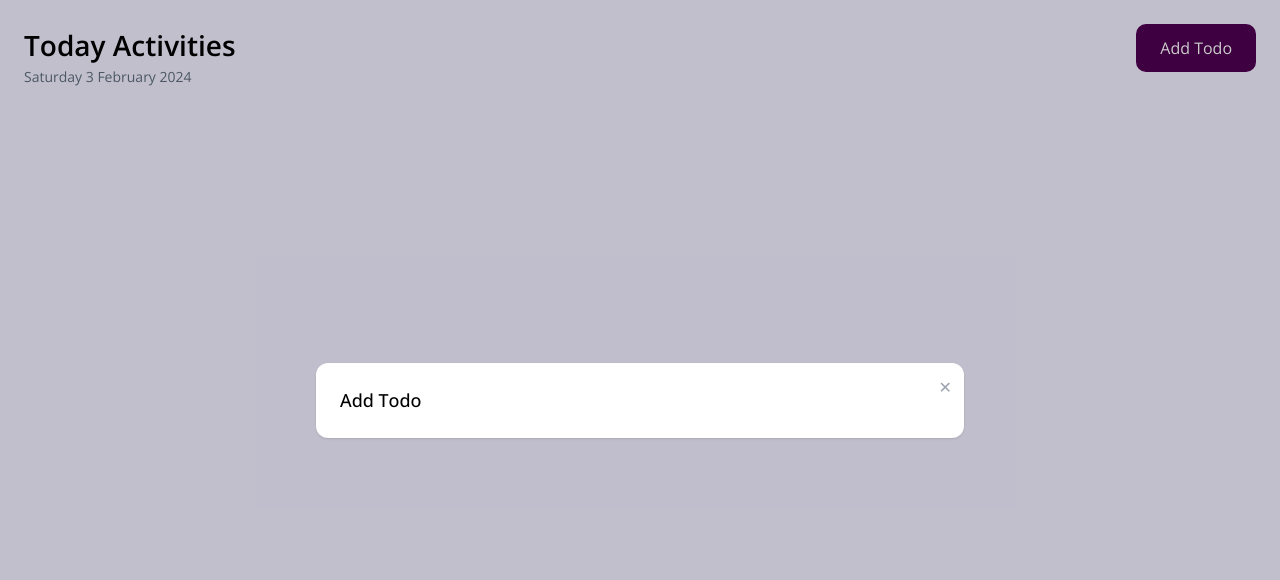
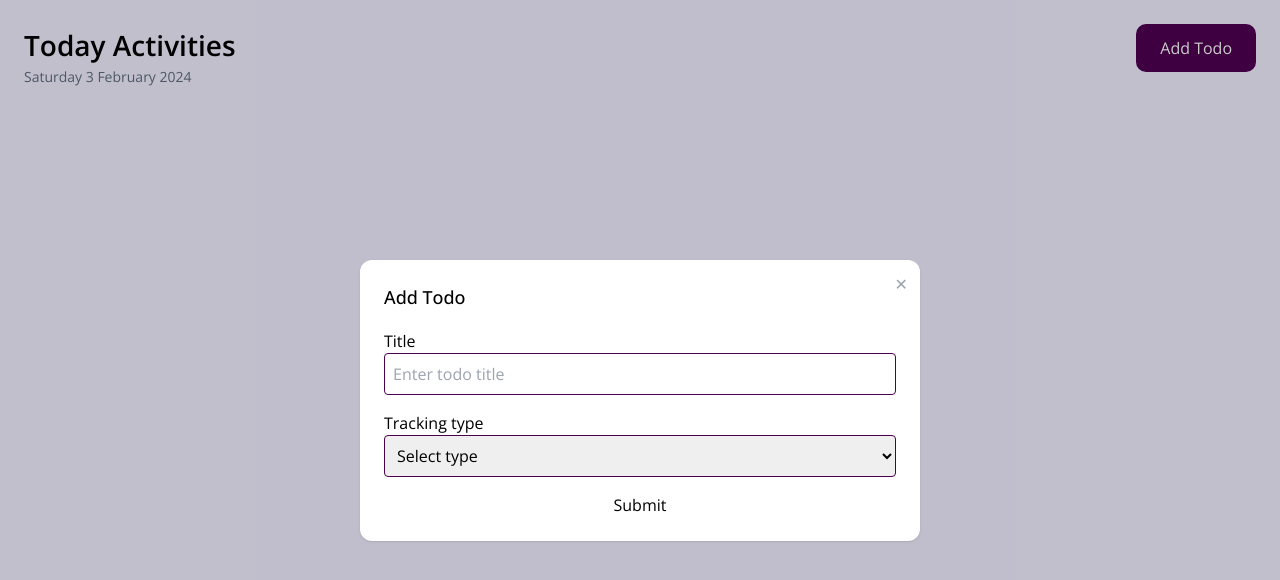
Before and after one commit to unknownaloy/newu_task, a React (Vite) app: page / in a window 1280 px wide. Both pictures are taken after a click on the button "Add Todo". Shown: the top 580 px of the page. Built offline with nearby package versions, Linux system fonts and the light colour scheme.

Commit message:
Implement authentication for the app

```diff
--- a/package.json
+++ b/package.json
@@ -10,15 +10,19 @@
     "preview": "vite preview"
   },
   "dependencies": {
+    "date-fns": "^3.3.1",
     "formik": "^2.4.5",
     "react": "^18.2.0",
     "react-datepicker": "^6.1.0",
     "react-dom": "^18.2.0",
+    "react-multi-select-component": "^4.3.4",
+    "uuid": "^9.0.1",
     "yup": "^1.3.3"
   },
   "devDependencies": {
     "@types/react": "^18.2.43",
     "@types/react-dom": "^18.2.17",
+    "@types/uuid": "^9.0.8",
     "@typescript-eslint/eslint-plugin": "^6.14.0",
     "@typescript-eslint/parser": "^6.14.0",
     "@vitejs/plugin-react": "^4.2.1",
--- a/src/App.tsx
+++ b/src/App.tsx
@@ -1,10 +1,12 @@
-import WelcomeAndDate from "./components/WelcomeAndDate";
+import HomeScreen from "./components/HomeScreen";
+
+import { AuthProvider } from "./features/authentication/authContext";
 
 function App() {
   return (
-    <div className="flex flex-col">
-      <WelcomeAndDate />
-    </div>
+    <AuthProvider>
+      <HomeScreen />
+    </AuthProvider>
   );
 }
 
--- /dev/null
+++ b/src/common/interfaces/TodoFormInterface.ts
@@ -0,0 +1,7 @@
+export interface TodoFormInterface {
+  title: string;
+  trackingType: "daily" | "weekly" | "";
+  trackingDays?: string[] | null;
+  timesPerWeek?: number | null;
+  startDate: Date | null;
+}
--- a/src/components/AddTodoButton.tsx
+++ b/src/components/AddTodoButton.tsx
@@ -1,13 +1,16 @@
 import { useState } from "react";
 import Modal from "./Modal";
+import TodoForm from "../features/todo/TodoForm";
 
 const AddTodoButton = () => {
   const [open, setOpen] = useState(false);
   return (
     <>
       <Modal open={open} onClose={() => setOpen(false)}>
-        <div className="w-[600px] flex flex-col">
-            <h1 className="font-medium text-[18px]">Add Todo</h1>
+        <div className="w-[512px] flex flex-col">
+            <h1 className="font-medium text-[18px] mb-[18px]">Add Todo</h1>
+
+            <TodoForm />
         </div>
       </Modal>
       <button
--- /dev/null
+++ b/src/components/HomeScreen.tsx
@@ -0,0 +1,11 @@
+import WelcomeAndDate from "./WelcomeAndDate";
+
+const HomeScreen = () => {
+  return (
+    <div className="flex flex-col">
+      <WelcomeAndDate />
+    </div>
+  );
+};
+
+export default HomeScreen;
--- a/src/components/Modal.tsx
+++ b/src/components/Modal.tsx
@@ -12,7 +12,7 @@ const Modal = ({ open, onClose, children }: ModalProps) => {
   return (
     <div
       onClick={onClose}
-      className={`fixed inset-0 flex justify-center items-center ${open ? "visible bg-black bg-opacity-20" : "invisible"}`}
+      className={`fixed inset-0 flex justify-center items-center overflow-y-auto ${open ? "visible bg-black bg-opacity-20" : "invisible"}`}
     >
       {/* Modal */}
       <div
--- /dev/null
+++ b/src/components/NumberInput.tsx
@@ -0,0 +1,12 @@
+import React from "react";
+import { FormikProps } from "formik";
+
+import { TodoFormInterface } from "../common/interfaces/TodoFormInterface";
+
+interface IProps extends FormikProps<TodoFormInterface> {}
+
+const NumberInput: React.FC<IProps> = props => {
+  return <input className="" type="number" {...props} />;
+};
+
+export default NumberInput;
--- /dev/null
+++ b/src/features/authentication/authContext.tsx
@@ -0,0 +1,45 @@
+import { createContext, useEffect, useState, useContext } from "react";
+import { getUserId } from "./service/authService";
+
+type AuthProviderProp = {
+  children: React.ReactNode;
+};
+
+type AuthContextType = {
+  userId: string;
+};
+
+export const AuthContext = createContext<AuthContextType | null>(null);
+
+AuthContext.displayName = "AuthContext";
+
+function useAuth() {
+  const context = useContext(AuthContext);
+  if (context === undefined) {
+    throw new Error(`useAuth must be used within a AuthProvider`);
+  }
+  return context;
+}
+
+const AuthProvider = ({ children }: AuthProviderProp) => {
+  const [userId, setUserId] = useState<string>("");
+
+  const retrieveUserId = () => {
+    const userId = getUserId();
+    setUserId(userId);
+  };
+
+  useEffect(() => {
+    retrieveUserId();
+  }, []);
+
+  const value = {
+    userId,
+  };
+
+  return (
+    <AuthContext.Provider value={value}> {children} </AuthContext.Provider>
+  );
+};
+
+export { AuthProvider, useAuth };
--- /dev/null
+++ b/src/features/authentication/service/authService.ts
@@ -0,0 +1,26 @@
+import { v4 as uuidv4 } from 'uuid';
+
+
+// This function generates a unique ID using the "uuid" library
+// and stores in the browser local storage
+const generateAndStoreUserId = (): string => {
+    const userId = uuidv4();
+
+    // Persist userId
+    localStorage.setItem("userId", userId);
+    return userId;
+}
+
+
+// This function return the unique ID of a user
+// NOTE: Based on browser in use
+export function getUserId(): string {
+    let userId =
+        localStorage.getItem("userId");
+
+    if (userId == null) {
+        userId = generateAndStoreUserId();
+    }
+
+    return userId;
+}
--- /dev/null
+++ b/src/features/todo/TodoForm.tsx
@@ -0,0 +1,106 @@
+import React, { useEffect, useState } from "react";
+import { ErrorMessage, Field, Form, Formik } from "formik";
+import { MultiSelect } from "react-multi-select-component";
+import { addDays } from "date-fns";
+import "react-datepicker/dist/react-datepicker.css";
+
+import { addTodoSchema } from "./addTodoSchema";
+import { TodoFormInterface } from "../../common/interfaces/TodoFormInterface";
+import NumberInput from "../../components/NumberInput";
+
+interface DailyOption {
+  label: string;
+  value: string;
+  disabled?: boolean;
+}
+
+const initialValues: TodoFormInterface = {
+  title: "",
+  trackingType: "",
+  trackingDays: null,
+  timesPerWeek: null,
+  startDate: null,
+};
+
+const TodoForm: React.FC = () => {
+  const dailyOptions: DailyOption[] = [
+    { label: "Monday", value: "monday" },
+    { label: "Tuesday", value: "tuesday" },
+    { label: "Wednesday", value: "wednesday" },
+    { label: "Thursday", value: "thursday" },
+    { label: "Friday", value: "friday" },
+    { label: "Saturday", value: "saturday" },
+    { label: "Sunday", value: "sunday" },
+  ];
+
+  const handleSubmit = async (values: TodoFormInterface) => {
+    console.log("Something here - ", values);
+  };
+
+  return (
+    <Formik
+      initialValues={initialValues}
+      validationSchema={addTodoSchema}
+      onSubmit={handleSubmit}
+    >
+      {({ handleChange, isSubmitting, values, errors, touched }) => (
+        <Form className="flex flex-col">
+          {/* Title */}
+          <label htmlFor="title">Title</label>
+          <Field
+            className="rounded-[4px] border-accent border-[1px] p-2"
+            name="title"
+            placeholder="Enter todo title"
+          />
+          <ErrorMessage name="title" />
+
+          {/* Tracking type */}
+          <label className="mt-[16px]" htmlFor="trackingType">
+            Tracking type
+          </label>
+          <Field
+            className="rounded-[4px] border-accent border-[1px] p-2"
+            as="select"
+            name="trackingType"
+          >
+            <option value="" disabled>
+              Select type
+            </option>
+            <option value="daily">Daily</option>
+            <option value="weekly">Weekly</option>
+          </Field>
+          <ErrorMessage name="trackingType" />
+
+          {values.trackingType === "daily" && (
+            <MultiSelect
+              className="mt-[16px]"
+              options={dailyOptions}
+              value={[]}
+              onChange={() => console.log("Hello friend")}
+              labelledBy="Select"
+            />
+          )}
+          {values.trackingType === "weekly" && (
+            <>
+              <label className="mt-[16px]" htmlFor="trackingType">
+                Times per week
+              </label>
+              <Field
+                className="rounded-[4px] border-accent border-[1px] p-2"
+                as={NumberInput}
+                name="timesPerWeek"
+              />
+              <ErrorMessage name="timesPerWeek" />
+            </>
+          )}
+
+          <button className="mt-[16px]" type="submit">
+            Submit
+          </button>
+        </Form>
+      )}
+    </Formik>
+  );
+};
+
+export default TodoForm;
--- /dev/null
+++ b/src/features/todo/addTodoSchema.ts
@@ -0,0 +1,14 @@
+import * as Yup from "yup";
+
+// Add todo validation schema
+export const addTodoSchema = Yup.object().shape({
+    title: Yup.string().required("Title is required").trim(),
+    trackingType: Yup
+        .mixed()
+        .oneOf(['daily', 'weekly'] as const)
+        .defined("Tracking type is required"),
+    timesPerWeek: Yup.number()
+        .integer('Must be an integer')
+        .min(1, 'Must be at least 1')
+        .max(7, 'Must be at most 7')
+});
```
Also changed, not shown: 1 other file (tests, documents, lock files or other folders).
